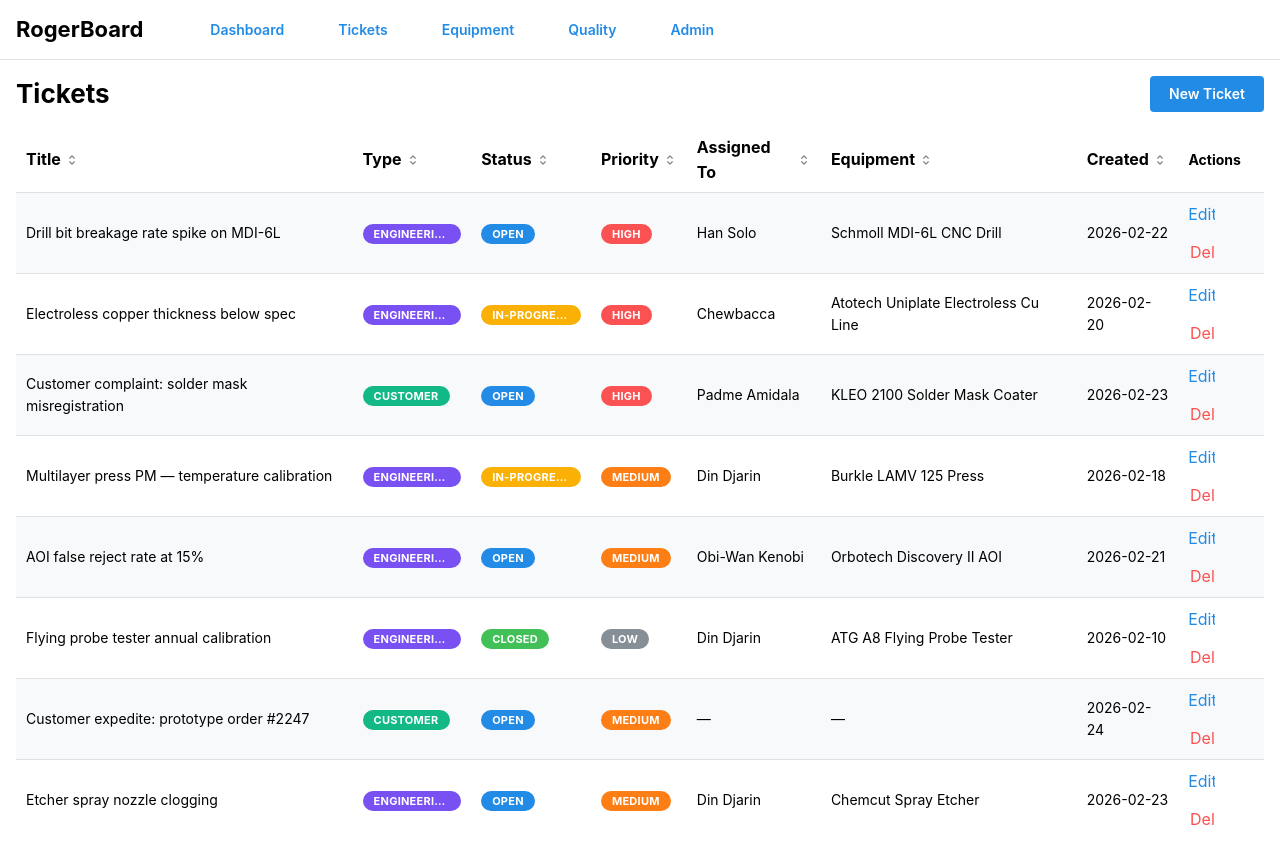
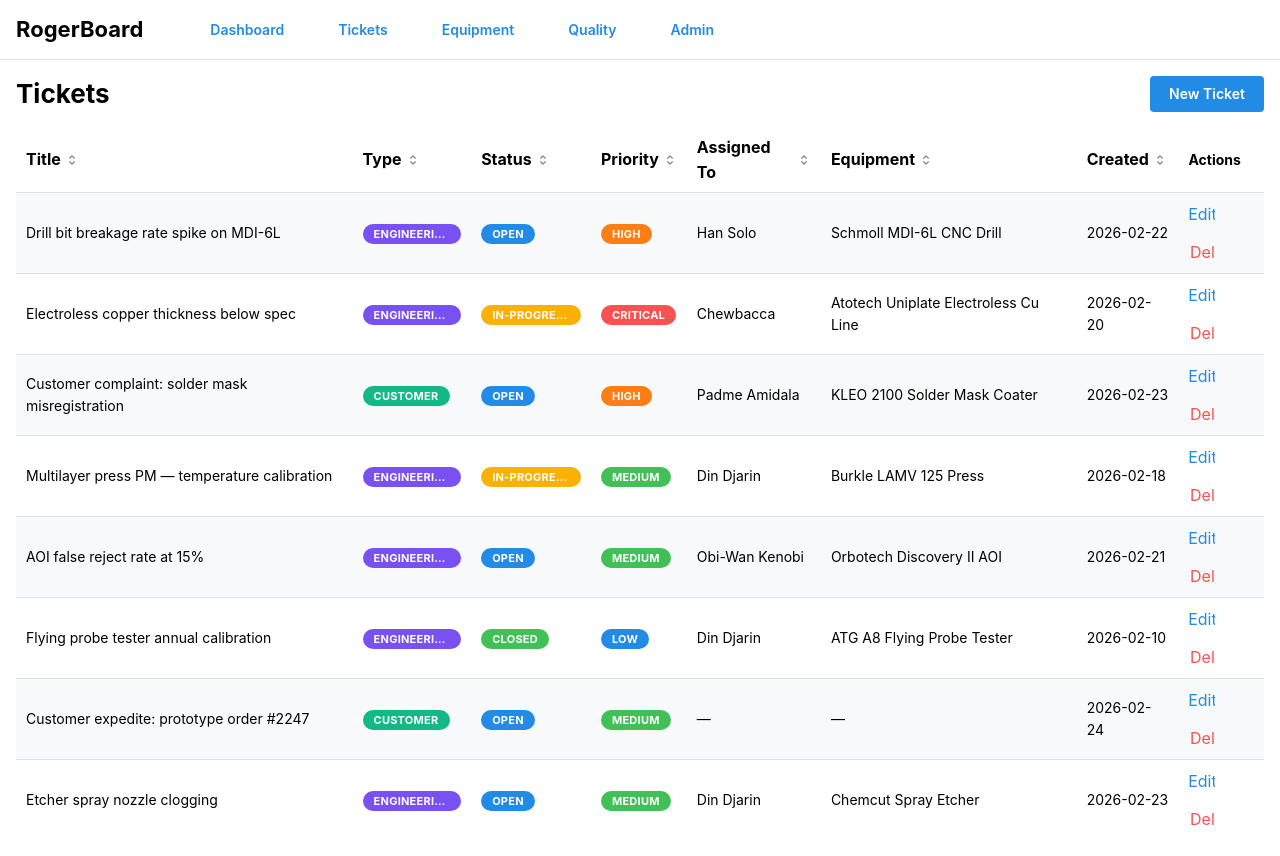
Before and after one commit to pushkatel/v2rogerBoard, a React (Vite) app: page /tickets in a window 1280 px wide. Built offline with nearby package versions, Linux system fonts and the light colour scheme.

Commit message:
refactor: unify priority type and add critical priority level

```diff
--- a/src/components/pages/quality/ECNForm.tsx
+++ b/src/components/pages/quality/ECNForm.tsx
@@ -3,7 +3,8 @@ import type { UseFormReturnType } from "@mantine/form";
 import type { FormEventHandler } from "react";
 
 import { EmployeeSelect } from "@/components/shared/form-fields/EmployeeSelect";
-import type { ECNPriority, ECNStatus } from "@/types";
+import type { ECNStatus, Priority } from "@/types";
+import { priorityOptions } from "@/utils";
 
 interface ECNFormProps {
   form: UseFormReturnType<{
@@ -12,7 +13,7 @@ interface ECNFormProps {
     releaseNumber: string;
     jobNumber: string;
     status: ECNStatus;
-    priority: ECNPriority;
+    priority: Priority;
     assignedEmployeeIds: string[];
   }>;
   onSubmit: FormEventHandler<HTMLFormElement>;
@@ -52,7 +53,7 @@ export const ECNForm = ({ form, onSubmit, editing }: ECNFormProps) => (
       <Select
         label="Priority"
         required
-        data={ecnPriorityOptions}
+        data={priorityOptions}
         {...form.getInputProps("priority")}
       />
       <EmployeeSelect {...form.getInputProps("assignedEmployeeIds")} />
@@ -68,9 +69,3 @@ const ecnStatusOptions: { value: ECNStatus; label: string }[] = [
   { value: "approved", label: "Approved" },
   { value: "closed", label: "Closed" },
 ];
-
-const ecnPriorityOptions: { value: ECNPriority; label: string }[] = [
-  { value: "low", label: "Low" },
-  { value: "medium", label: "Medium" },
-  { value: "high", label: "High" },
-];
--- a/src/components/pages/quality/Quality.tsx
+++ b/src/components/pages/quality/Quality.tsx
@@ -7,8 +7,8 @@ import type { Column } from "@/components/shared/DataTable";
 import { DataTable } from "@/components/shared/DataTable";
 import { ModalButton } from "@/components/shared/ModalButton";
 import { useAppContext } from "@/data/AppContext";
-import type { ECN, ECNPriority, ECNStatus } from "@/types";
-import { ecnPriorityColor, ecnStatusColor } from "@/utils";
+import type { ECN, ECNStatus, Priority } from "@/types";
+import { ecnStatusColor, priorityColor } from "@/utils";
 
 import { ECNForm } from "./ECNForm";
 
@@ -33,7 +33,7 @@ export const Quality = () => {
       {
         header: "Priority",
         accessor: (e) => (
-          <Badge color={ecnPriorityColor[e.priority]}>{e.priority}</Badge>
+          <Badge color={priorityColor[e.priority]}>{e.priority}</Badge>
         ),
         sortValue: (e) => e.priority,
       },
@@ -60,7 +60,7 @@ export const Quality = () => {
       releaseNumber: "",
       jobNumber: "",
       status: "draft" as ECNStatus,
-      priority: "medium" as ECNPriority,
+      priority: "medium" as Priority,
       assignedEmployeeIds: [] as string[],
     },
   });
--- a/src/components/pages/tickets/TicketForm.tsx
+++ b/src/components/pages/tickets/TicketForm.tsx
@@ -3,7 +3,8 @@ import type { UseFormReturnType } from "@mantine/form";
 import type { FormEventHandler } from "react";
 
 import { EmployeeSelect } from "@/components/shared/form-fields/EmployeeSelect";
-import type { TicketPriority, TicketStatus, TicketType } from "@/types";
+import type { Priority, TicketStatus, TicketType } from "@/types";
+import { priorityOptions } from "@/utils";
 
 interface TicketFormProps {
   form: UseFormReturnType<{
@@ -11,7 +12,7 @@ interface TicketFormProps {
     description: string;
     type: TicketType;
     status: TicketStatus;
-    priority: TicketPriority;
+    priority: Priority;
     assignedEmployeeIds: string[];
     relatedEquipmentId: string | null;
   }>;
@@ -55,7 +56,7 @@ export const TicketForm = ({
       <Select
         label="Priority"
         required
-        data={ticketPriorityOptions}
+        data={priorityOptions}
         {...form.getInputProps("priority")}
       />
       <EmployeeSelect {...form.getInputProps("assignedEmployeeIds")} />
@@ -80,9 +81,3 @@ const ticketStatusOptions: { value: TicketStatus; label: string }[] = [
   { value: "in-progress", label: "In Progress" },
   { value: "closed", label: "Closed" },
 ];
-
-const ticketPriorityOptions: { value: TicketPriority; label: string }[] = [
-  { value: "low", label: "Low" },
-  { value: "medium", label: "Medium" },
-  { value: "high", label: "High" },
-];
--- a/src/components/pages/tickets/Tickets.tsx
+++ b/src/components/pages/tickets/Tickets.tsx
@@ -7,8 +7,8 @@ import type { Column } from "@/components/shared/DataTable";
 import { DataTable } from "@/components/shared/DataTable";
 import { ModalButton } from "@/components/shared/ModalButton";
 import { useAppContext } from "@/data/AppContext";
-import type { Ticket, TicketPriority, TicketStatus, TicketType } from "@/types";
-import { ticketPriorityColor, ticketStatusColor, ticketTypeColor } from "@/utils";
+import type { Priority, Ticket, TicketStatus, TicketType } from "@/types";
+import { priorityColor, ticketStatusColor, ticketTypeColor } from "@/utils";
 
 import { TicketForm } from "./TicketForm";
 
@@ -44,7 +44,7 @@ export const Tickets = () => {
       {
         header: "Priority",
         accessor: (t) => (
-          <Badge color={ticketPriorityColor[t.priority]}>{t.priority}</Badge>
+          <Badge color={priorityColor[t.priority]}>{t.priority}</Badge>
         ),
         sortValue: (t) => t.priority,
       },
@@ -78,7 +78,7 @@ export const Tickets = () => {
       description: "",
       type: "engineering" as TicketType,
       status: "open" as TicketStatus,
-      priority: "medium" as TicketPriority,
+      priority: "medium" as Priority,
       assignedEmployeeIds: [] as string[],
       relatedEquipmentId: null as string | null,
     },
--- a/src/data/seed.ts
+++ b/src/data/seed.ts
@@ -259,7 +259,7 @@ export const seedTickets: Ticket[] = [
       "Plating thickness measured at 0.15 mil vs. 0.25 mil target on panel lot #6140. Chemistry analysis shows palladium activator concentration is low. Line is down for replenishment and re-qualification.",
     type: "engineering",
     status: "in-progress",
-    priority: "high",
+    priority: "critical",
     assignedEmployeeIds: ["emp-4"],
     relatedEquipmentId: "mach-5",
     createdAt: "2026-02-20",
@@ -346,7 +346,7 @@ export const seedECNs: ECN[] = [
     releaseNumber: "REL-2026-0041",
     jobNumber: "JOB-8820",
     status: "open",
-    priority: "high",
+    priority: "critical",
     assignedEmployeeIds: ["emp-5", "emp-2"],
   },
   {
--- a/src/utils.ts
+++ b/src/utils.ts
@@ -1,8 +1,7 @@
 import type {
-  ECNPriority,
   ECNStatus,
   EquipmentStatus,
-  TicketPriority,
+  Priority,
   TicketStatus,
   TicketType,
 } from "./types";
@@ -13,11 +12,19 @@ export const ticketStatusColor: Record<TicketStatus, string> = {
   closed: "green",
 };
 
-export const ticketPriorityColor: Record<TicketPriority, string> = {
-  low: "gray",
-  medium: "orange",
-  high: "red",
+export const priorityColor: Record<Priority, string> = {
+  low: "blue",
+  medium: "green",
+  high: "orange",
+  critical: "red",
 };
+
+export const priorityOptions: { value: Priority; label: string }[] = [
+  { value: "low", label: "Low" },
+  { value: "medium", label: "Medium" },
+  { value: "high", label: "High" },
+  { value: "critical", label: "Critical" },
+];
 
 export const ticketTypeColor: Record<TicketType, string> = {
   engineering: "violet",
@@ -37,9 +44,3 @@ export const ecnStatusColor: Record<ECNStatus, string> = {
   approved: "green",
   closed: "red",
 };
-
-export const ecnPriorityColor: Record<ECNPriority, string> = {
-  low: "gray",
-  medium: "orange",
-  high: "red",
-};
```
Also changed, not shown: src/types.ts (+3 -5 lines).
